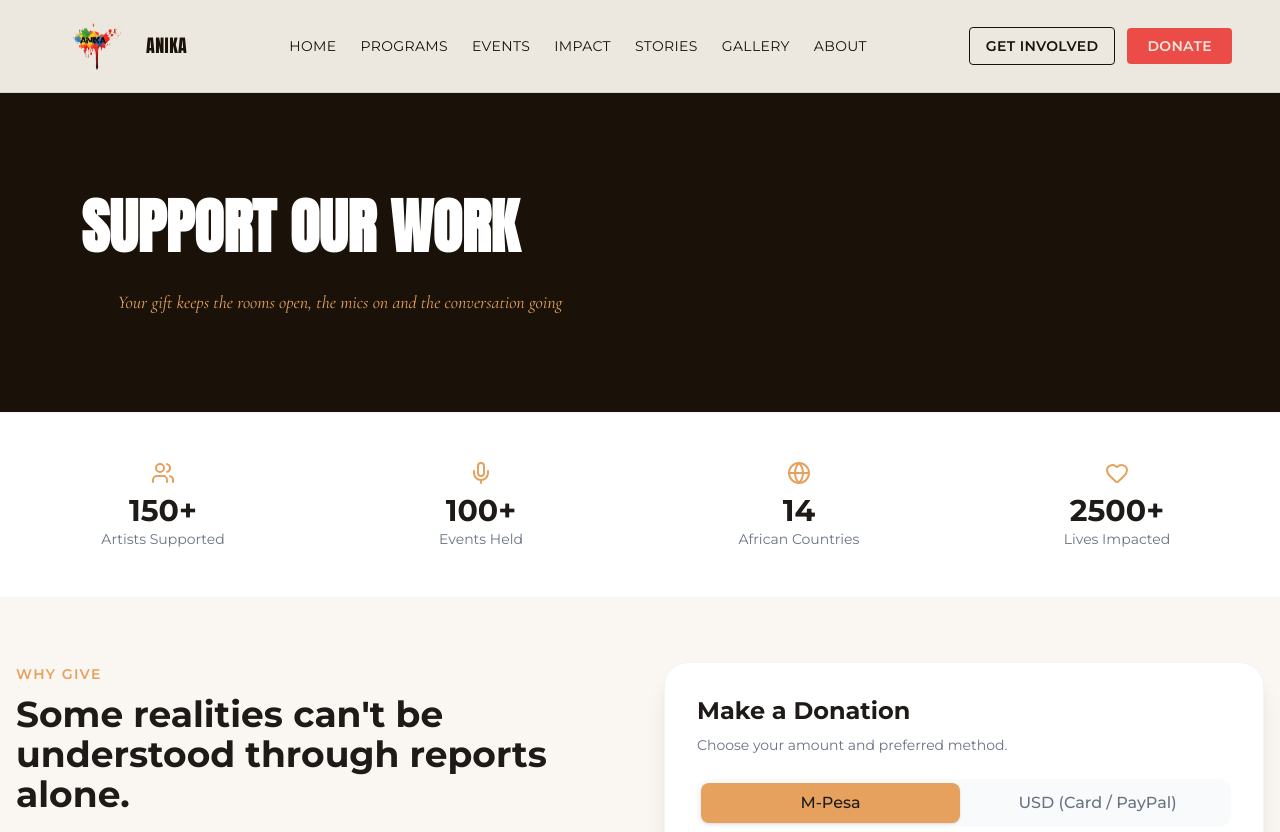
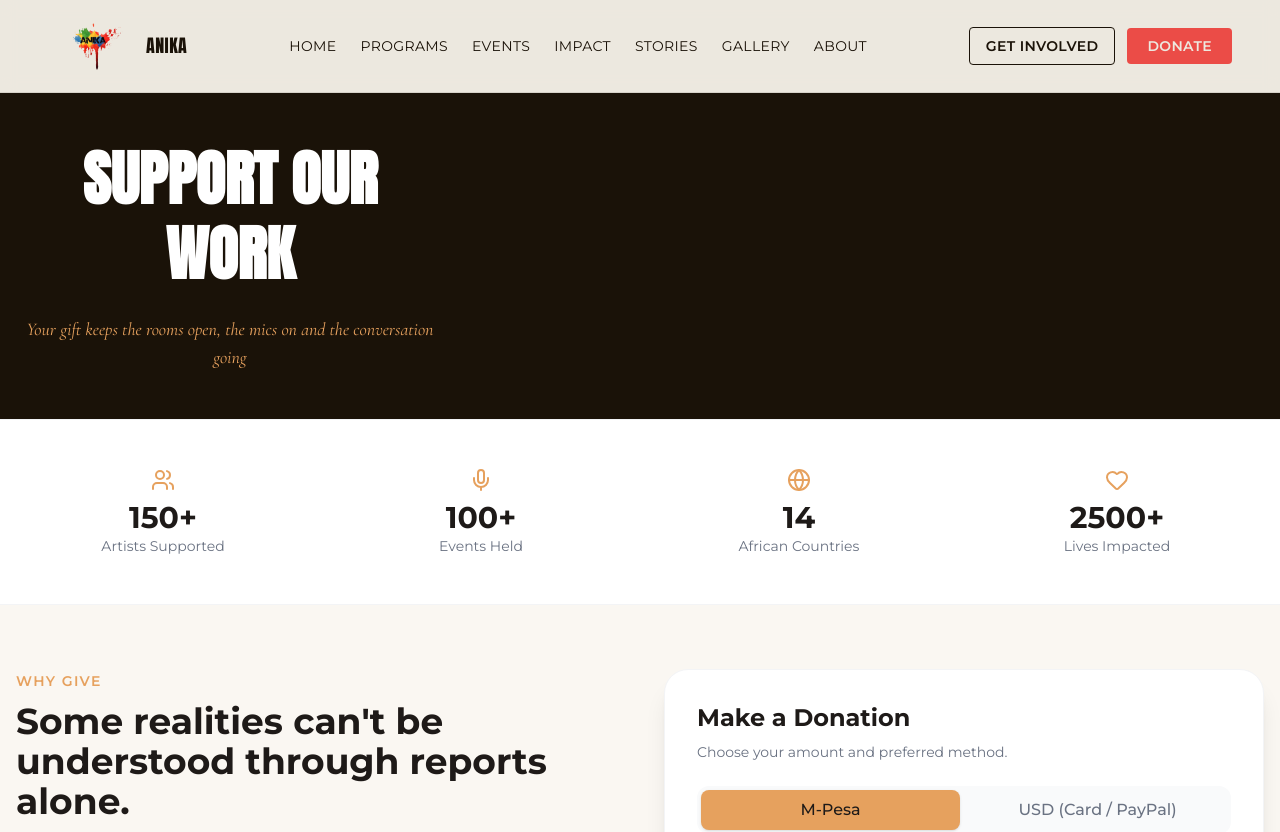
Before and after one commit to Jkosencha/Anika-Initiative, a React (Vite) app: page /donate in a window 1280 px wide. Shown: the top 832 px of the page. Built offline with nearby package versions, Linux system fonts and the light colour scheme.

Commit message:
feat:fixed padding and mrgin

```diff
--- a/src/pages/Donate.jsx
+++ b/src/pages/Donate.jsx
@@ -88,12 +88,12 @@ const DonationPage = () => {
 
   return (
     <div className="font-body bg-[#FAF7F2] text-[#1E1A18] min-h-screen">
-      <section className="relative px-4 py-20 md:py-24 bg-ink text-cream text-white overflow-hidden">
-        <div className="relative z-10 text-center mr-150">
+      <section className="relative px-4 py-20 md:py-12 bg-ink text-cream text-white overflow-hidden">
+        <div className="relative z-10 text-center mr-185">
           <h1 className="text-4xl md:text-6xl font-bold leading-tight mb-6 max-w-3xl mr-20 font-display">
             SUPPORT OUR WORK
           </h1>
-          <p className="mt-4 max-w-3xl text-lg text-[#E6A15E] font-editorial italic">
+          <p className="mt-4 max-w-3xl text-lg text-[#E6A15E] font-editorial italic mr-20">
             Your gift keeps the rooms open, the mics on and the conversation going
           </p>
         </div>
```
